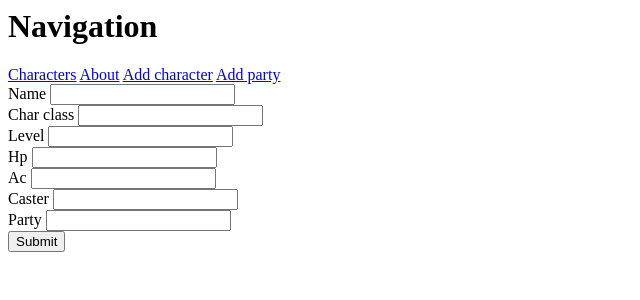
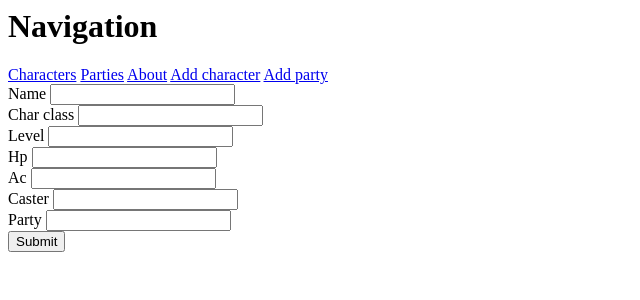
Before and after one commit to Elliotblanch/qa-python-assessment-crud, a Python web app: template application/templates/addplayer.html in a window 1280 px wide. Shown: the top 300 px of the page, without its empty margins (0-640 px from the left). Run offline with Jinja, Linux system fonts and the light colour scheme; the template is opened without the code that fills it, so the values that code supplies are empty, except form fields; form fields are guessed from the names that the template uses.

Commit message:
added partyindex to layout

```diff
--- a/application/templates/layout.html
+++ b/application/templates/layout.html
@@ -2,6 +2,7 @@
     <body>
         <h1>Navigation</h1>
         <a href="{{ url_for('index') }}">Characters</a>
+        <a href="{{ url_for('partyindex') }}">Parties</a>
         <a href="{{ url_for('about') }}">About</a>
         <a href="{{ url_for('addplayer') }}">Add character</a>
         <a href="{{ url_for('addparty') }}">Add party</a>
```
